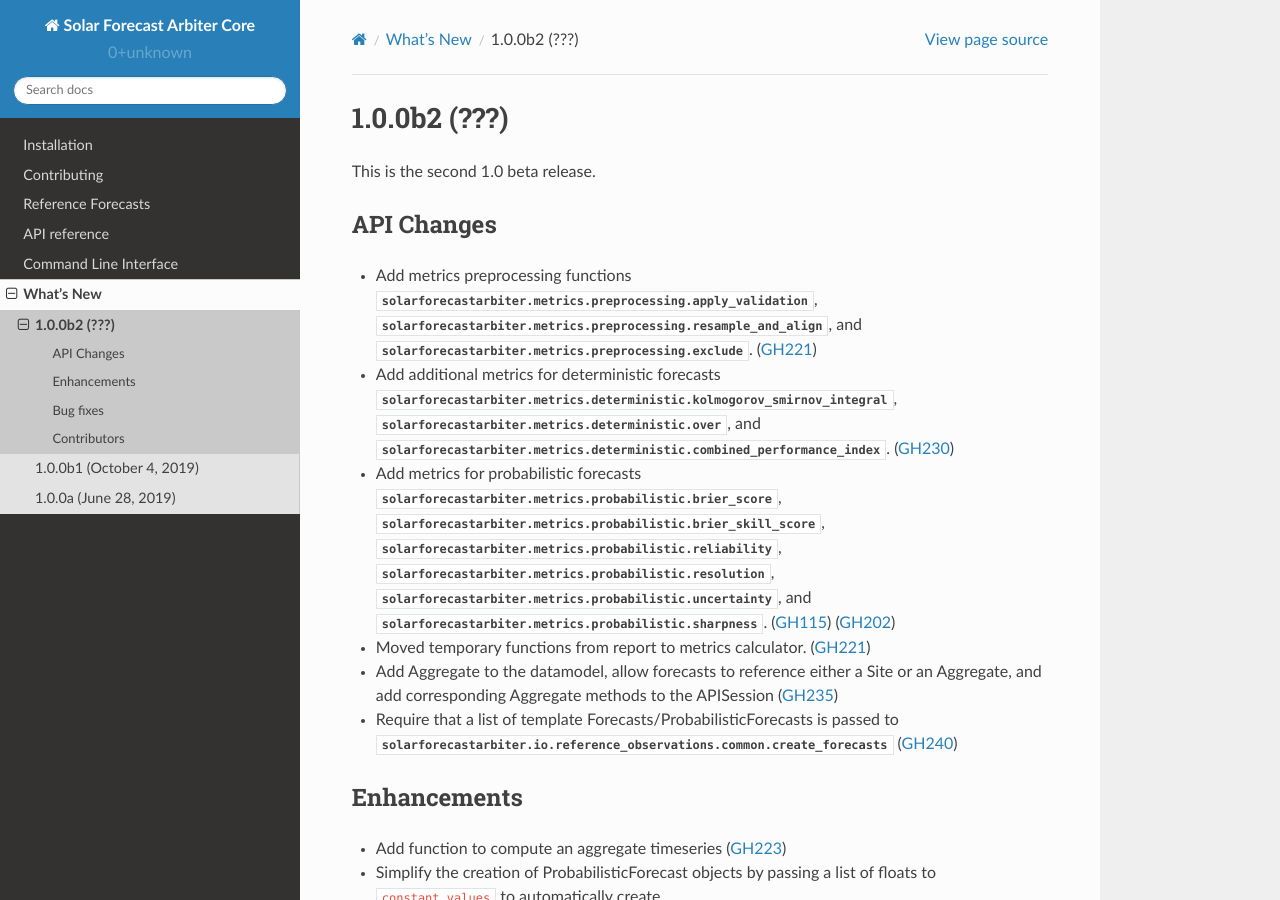
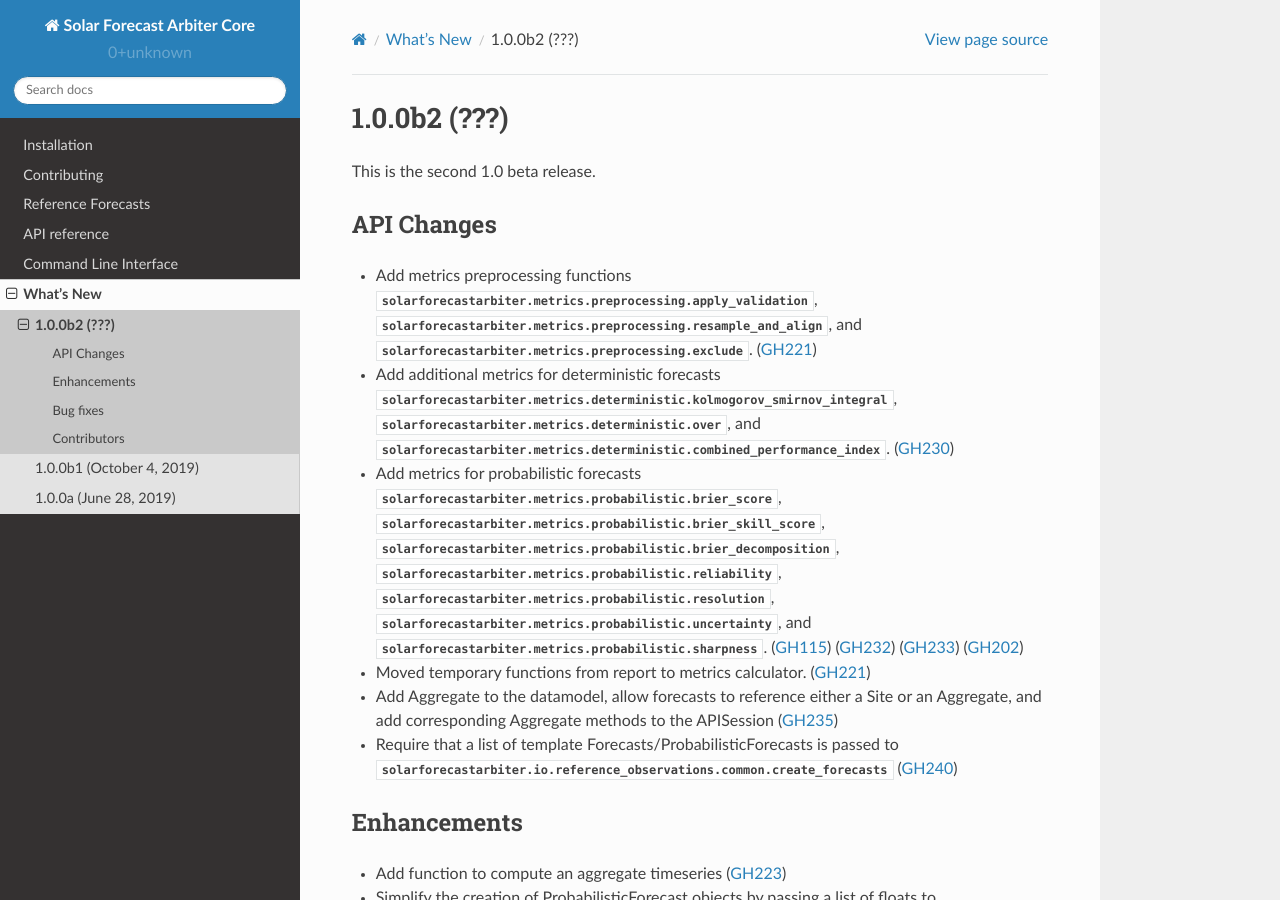
Before and after one commit to SolarArbiter/solarforecastarbiter-core, a Sphinx documentation site: the page built from docs/source/whatsnew/1.0.0b2.rst, in a window 1280 px wide and 900 px high. Built offline with Sphinx 7.4.7 and the Read the Docs theme 2.0.0, drawn with Linux system fonts in a browser that asks for light colours.

Commit message:
docs/whatsnew: add Brier decomposition and related issues

```diff
--- a/docs/source/whatsnew/1.0.0b2.rst
+++ b/docs/source/whatsnew/1.0.0b2.rst
@@ -19,10 +19,11 @@ API Changes
 * Add metrics for probabilistic forecasts
   :py:mod:`solarforecastarbiter.metrics.probabilistic.brier_score`,
   :py:mod:`solarforecastarbiter.metrics.probabilistic.brier_skill_score`,
+  :py:mod:`solarforecastarbiter.metrics.probabilistic.brier_decomposition`,
   :py:mod:`solarforecastarbiter.metrics.probabilistic.reliability`,
   :py:mod:`solarforecastarbiter.metrics.probabilistic.resolution`,
   :py:mod:`solarforecastarbiter.metrics.probabilistic.uncertainty`, and
-  :py:mod:`solarforecastarbiter.metrics.probabilistic.sharpness`. (:issue:`115`) (:pull:`202`)
+  :py:mod:`solarforecastarbiter.metrics.probabilistic.sharpness`. (:issue:`115`) (:issue:`232`) (:issue:`233`) (:pull:`202`)
 * Moved temporary functions from report to metrics calculator. (:pull:`221`)
 * Add Aggregate to the datamodel, allow forecasts to reference
   either a Site or an Aggregate, and add corresponding Aggregate
```
